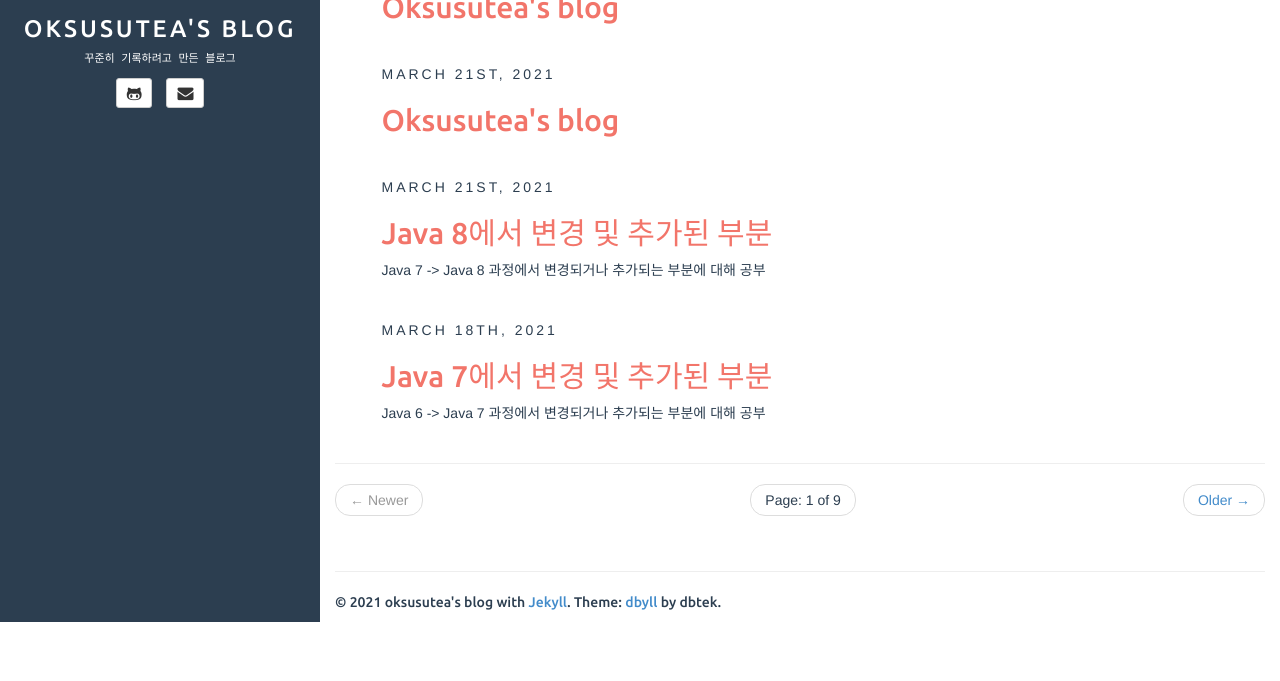
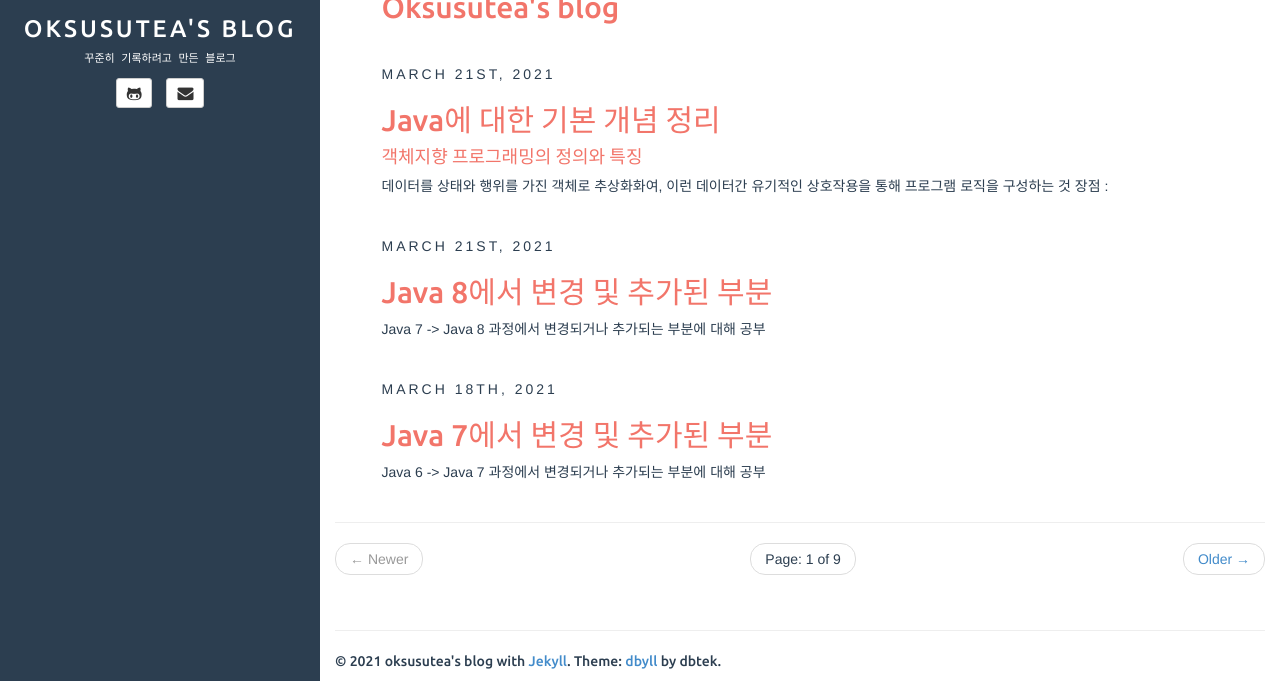
Before and after one commit to oksusutea/oksusutea.github.io, a Jekyll site: the page built from index.html, in a window 1280 px wide and 963 px high, cut to the strip 282-963 px from the top of the window. Built offline with Jekyll 4.4.1, drawn with Linux system fonts in a browser that asks for light colours; the list of posts is cut into pages by our own code; part of the change alters nothing that is shown.

Commit message:
포스팅

```diff
--- a/_posts/2021-03-14-side-01-with-selenium.md
+++ b/_posts/2021-03-14-side-01-with-selenium.md
@@ -1,6 +1,6 @@
 ---
 layout: post
-title: [비효율 개선 프로젝트] 00. 체크리스트 점검 자동화 - 업무용 사이드 프로젝트
+title: 소소소플젝 00. 체크리스트 점검 자동화 - 업무용 사이드 프로젝트
 categories: [Project]
 tags: [Java]
 description: 업무시 나를 보다 편하게 해주기 위해 진행하는 소소한 프로젝트
--- /dev/null
+++ b/_posts/2021-03-21-question-about-java.md
@@ -0,0 +1,168 @@
+---
+layout: post
+title: Java에 대한 기본 개념 정리
+categories: [Java]
+tags: [Java]
+description:
+fullview: false
+comments: true
+---
+
+#### 객체지향 프로그래밍의 정의와 특징
+데이터를 상태와 행위를 가진 객체로 추상화화여, 이런 데이터간 유기적인 상호작용을 통해 프로그램 로직을 구성하는 것
+장점 :
+
+* 코드의 재사용성이 높다.
+* 변경이 용이하다.
+* 직관적으로 코드를 분석 할 수 있다.
+
+단점 :
+
+* 처리속도가 느림
+* (객체)설계 중요, 많은 시간과 노력이 필요
+
+특징 :
+
+* 추상화
+* 상속 : 하위 클래스가 상위 클래스의 속성과 행위를 물려받는 것
+* 캡슐화 : 외부에서 특정 속성이나 메서드를 사용하지 못하도록 은닉하는 것
+* 다형성 : 하나의 요소를 여러방식으로 구현하도록 하는 것
+
+#### 다형성이란?
+객체지향 프로그래밍을 구성하는 주요 특징중 하나. 하나의 클래스 혹은 함수가 다양한 방식으로 동작할 수 있도록 하는 방식이다.
+
+#### Overloading vs Overriding
+다형성을 구현하는 대표적인 방법.
+* Overloading : 같은 메소드에 다른 타입 혹은 갯수의 파라미터를 정의함으로써 함수를 확장한다.
+* Overriding : 부모 클래스로부터 상속받은 함수를 하위클래스가 재정의 하는 것을 말한다.
+
+#### 추상클래스와 인터페이스의 차이
+추상클래스와 인터페이스 모두 대부분 메소드를 선언만 하고, new 연산자로 인스턴스화가 불가능하다는 점이 비슷하다. 하지만 추상클래스는, 공통적인 속성을 가진 객체의 **집합(공통점)**을 묶어놓는 것을 주로 하고, 인터페이스는 객체들에게 어떠한 행동을 하기 위한 **역할**을 강제하는데 주로 둔다.
+
+#### Wrapper Class란 ?
+기본 자료형 타입을 객체로 다루기 위해서 사용하는 클래스들을 래퍼 클래스라고 한다.
+
+* 매개변수가 객체로 요구될 때
+* 기본형 값이 아닌 객체로 저장해야 할 때
+* 객체간 비교가 필요할 때
+
+주로 사용된다.
+
+#### 컴파일 과정
+개발자가 작성한 java파일은 컴파일러에 의해 바이트코드(클래스파일)로 변환된다. 여기서 JVM내 클래스로더에 의해 클래스파일이 적재되고, 링크되는 과정을 거쳐 메모리에 적재된다. 인터프리터 방식과 JIT컴파일러 방식을 통해 기계어로 변환된 파일이 실행된다.
+
+#### JVM 구조
+* Class Loader : 컴파일러에 의해 변환된 바이트코드를 로드하고, 링크를 통해 배치시키는 작업을 하는 역할
+* Execution Engine : Runtime Data Area에 바이트코드를 실행시키는 역할
+* Garbage Collector : Heap영역에서 더이상 참조되지 않는 객체를 소멸시키는 역할
+* Runtime Data Area : 운영체제로부터 할당받은 메모리를 관리하는 영역
+
+#### Java의 메모리 영역
+Java JVM 메모리 영역은 크게 5가지로 구성되어 있다.
+
+* 메소드 영역 : 클래스와 static으로 선언된 변수들이 저장되는 공간
+* 스택 영역 : 쓰레드가 실행중일 때, 메소드 콜에 의해 저장되는 파라미터, 지역변수등이 저장되는 공간
+* 힙 영역 : new로 생성된 모든 객체들이 저장되는 공간, GC가 수행된다.
+* PC 레지스터 : 쓰레드가 실행중인 명령어 주소를 담는 공간
+*  Native Method Stack : Java외 다른 언어로 작성된 코드들이 실행될 때 사용되는 공간
+메소드영역과 힙영역은 쓰레드간 공유하며, 나머지는 독립적으로 할당받는다.
+
+#### Heap영역의 구성은 어떻게 되어있나요?
+
+* Young 영역 : Eden, Survivor 1,2로 이루어져 있다.
+* Old 영역 : young영역에서 오래 살아남은 객체가 저장되는 공간이다.
+* MetaSpace(이전 Permanent 영역) : 클래스 로더에 의해 로딩된 클래스, 메소드에 대한 메타정보를 저장하는 영역
+
+#### GC에 대해 설명해주세요
+GC는 크게 Minor GC와 Major GC로 나뉜다.
+
+* Minor GC : Young 영역에 발생하는 GC. 처음 생성된 객체가 Eden영역에 저장이되고, 가득 차게 되면 계속 참조되는 객체들만 Survivor영역 중 한 곳으로 이동된다. 이 과정에서 Minor GC가 발생한다. 여기서 또 Eden영역이 가득차면, Eden영역과 이미 일부 찬 Survivor영역에서 참조되는 객체들만 찾아 다른 Survivor영역으로 이동한다.
+* Major GC : Old영역에서 발생하는 GC이다. Old영역이 Young영역보다 훨씬 크기에 GC할 때 더 많은 시간이 소요된다.
+
+#### 동등성과 동일성
+* 동등성 : 객체에 대한 정보가 같을 경우 - equals()로 보통 판단
+* 동일성 : 객체가 완전히 같은 객체일 경우 - ==로 판단
+
+
+#### equals()와 hashcode()의 차이
+
+우선 재정의하지 않은 equals()는 객체의 주소값을 비교한다. 하지만 통상적으로, 객체 내부 내용이 일치한지를 판단하기에 재정의하여 사용하는 경우가 많다.
+hashcode()는 객체의 메모리 주소의 해쉬 값을 반환한다. 객체가 동등할 때 비교할 수 있다. 보통 HashSet, HashMap, HashTable 등에서 객체 비교시 이 hashCode()를 사용한다.
+
+
+#### 자바의 접근제어자의 종류와 특징
+
+* public : 모두 접근 가능
+* protected : 자식 클래스와 같은 패키지 내 접근 가능
+* default : 같은 패키지 내 접근 가능
+* private : 해당 클래스 내에서만 접근 가능
+
+#### static을 붙이면 ?
+클래스가 로딩될 때, 메모리 공간을 할당하는데 처음 설정된 이 공간이 변하지 않는 것을 의미한다. 모든 객체가 해당 변수를 공유하며 사용 할 수 있다.
+
+#### final 키워드?
+
+* 클래스에서 사용시 : 상속 불가
+* 메소드에서 사용시 : 오버라이딩 불가
+* 변수에서 사용시 : 값 변경 불가
+
+#### List / Set / Map 차이
+
+* List : 순서가 있는 집합이며 중복을 허용한다
+* Set : 중복을 허용하지 않고, 보통 순서는 의미 없다
+* Map : 키-값 쌍으로 데이터를 저장하는 구조
+
+#### String / StringBuilder / StringBuffer의 차이
+우선 String은 Immutable하며, 나머지는 mutable하다. 즉, "hello"라는 문자열로 선언하고 그 후에 "hello world"라는 문자열로 치환하면, String은 두개의 String 상수가 생성되지만, 나머지는 뒤에 append되는 방식으로 사용된다.
+그리고 StringBuffer는 Thread-safe하지만, StringBuilder는 Thread-safe하지 못하다.
+
+#### ArrayList와 LinkedList의 차이?
+ArrayList는 연속적으로 데이터를 저장하고, LinkedList는 노드로 이어져 있어 추가/삭제가 용이하다.
+추가로, 데이터를 많이 할당해 기존 배열을 확장해야 할 때, ArrayList는 기존 배열의 값을 다시 복사해오는 작업이 필요하지만 LinkedList는 그런 작업이 필요하다.
+
+#### HashTable / HashMap / ConcurrentHashMap의 차이
+
+* HashTable :
+	* key,value에 null값을 허용하지 않는다.
+	*  Thread-safe하다.(메소드마다 synchronized를 이용해 동기화를 지원해 느리다)
+	*  enumeration으로 각 데이터 요소를 접근한다.
+* HashMap :
+	* key, value에 null값을 허용한다.
+	* Thread-safe하지 않다.
+	* Iterator에 fail-fast방식으로 접근한다.
+* ConcurrentHashMap
+	* key,value에 null값을 허용하지 않는다.
+	* Thread-safe하다.(메소드마다가 아닌 각 데이터를 세그먼트화하여 쪼개진 데이터를 기준으로 동기화처리한다)
+	* Iterator에 fail-safe방식으로 접근한다.
+
+#### 자바에 다중상속을 막은 이유
+다중상속을 지원할 경우, 변수명 충돌 혹은 중복된 클로스 상속으로 오버라이딩이 모호한 다이아몬드 문제가 발생할 수 있다. 객체지향의 단일 책임 원칙과 리스코브 치환 원직을 지키기 위해 다중상속을 금지하였다.
+
+* 단일 책임 원칙 : 클래스는 오직 하나의 기능을 가지고 그 책임에 집중해야 한다.
+* 리스코프 치환 원칙 : 자식 클래스를 몰라도 부모 클래스의 함수를 사용할 수 있도록 대치가 가능해야 한다.
+
+#### String new 연산자 통한 방식과 리터럴을 이용한 방식의 생성 차이
+
+ * new 연산자 : Heap영역에 데이터가 존재한다.
+ * 리터럴 방식 : 내부적으로 `intern()`메소드가 호출된다. String constant pool에 해당 리터럴이 있을 경우, 이 리터럴의 주소 값을 반환하고, 없으면 상수 풀에 리터럴을 생성하여 반환한다. 이 String Constant Pool은 자바 7부터 Heap영역에 저장된다.
+
+#### checkedException과 uncheckedException의 차이
+
+* checkedException : 컴파일에러, 주로 IOException이 있다. 해당 Exception 발생시 트랜잭션 처리를 하지 않는다.
+* uncheckedException : 런타임에러, 주로 IndexOutOfBoundsException이 있다. 해당 Exception 발생시 데이터를 모두 롤백한다.
+
+#### try-catch와 throw의 차이
+* try-catch : 예외를 발생하는 구간을 찾아서 직접 해결한다.
+* throw : 직접 예외를 발생사쿄소 외부로 위임한다.
+
+#### Thread를 구현하는 방법 2가지
+
+* `Runnable`인터페이스를 통해 구현
+* `Thread`클래스를 상속받아 구현
+
+#### 제너릭이란 ?
+클래스 내부에서 사용할 데이터 타입을 외부에서 지정하는 방법이다.
+객체 타입을 컴파일할 때 체크하고, 형변환을 따로 해주지 않아도 되는 이로움이 있다.
+
+#### Optional이란 ?
+Optional객체란 null일수도 있는 객체를 감싼 Wrapper 클래스이다. 개발을 하면서 개발자가 Null에 대한 체크나, 그에 따른 예외처리를 하지 않아도 되도록 덜어주는 좋은 클래스이다.
```
